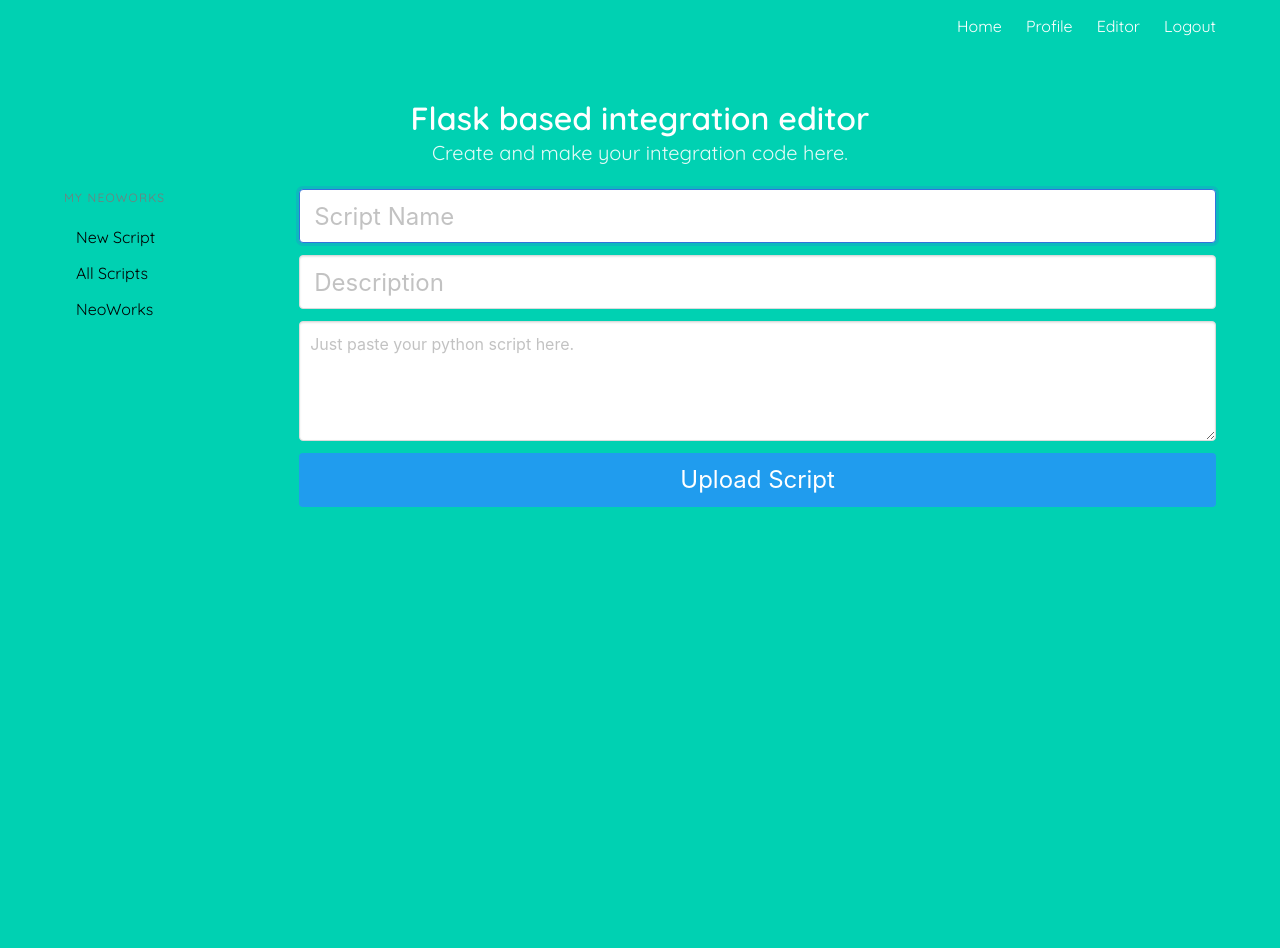
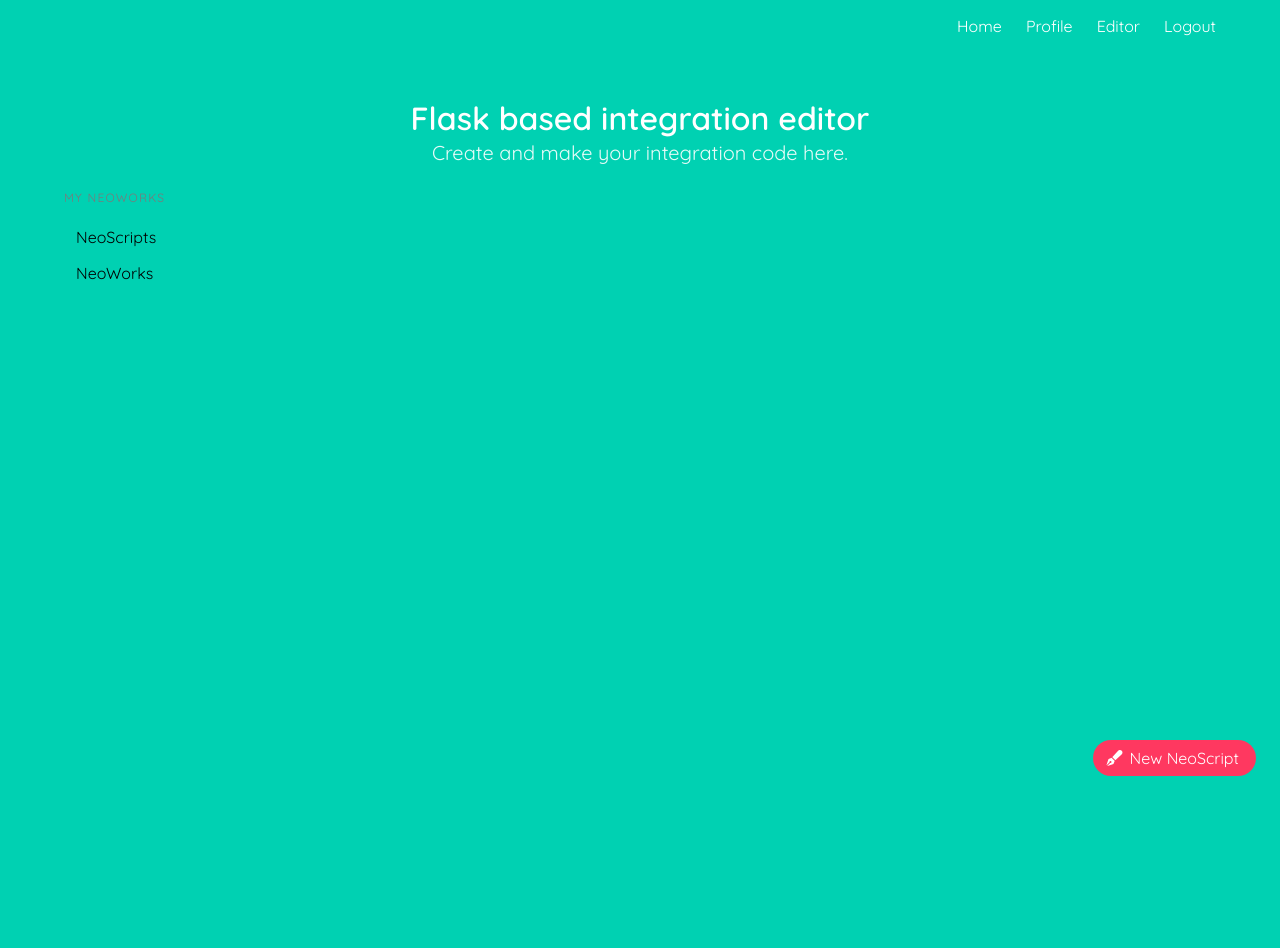
Before and after one commit to Afeef-Ayata/Neogration, a Flask app: page /editor in a window 1280 px wide. Run offline with Flask 2, Linux system fonts and the light colour scheme; the visitor is signed in with stand-in values (Sample User, id 1); parts of the project's set-up code (start-up, migrations or seed data) failed here and were passed over; some libraries are stand-ins or nearby versions.

Commit message:
NeoScript creation moved to popup

```diff
--- a/project/templates/editor.html
+++ b/project/templates/editor.html
@@ -93,16 +93,27 @@
           My NeoWorks
         </p>
         <ul id="tabs" class="menu-list">
-          <li id="newScript"><a style="color:black">New Script</a></li>
-          <li id="allScript"><a style="color:black">All Scripts</a></li>
+          <li id="newScripts"><a style="color:black">NeoScripts</a></li>
           <li id="neoWorks"><a style="color:black">NeoWorks</a></li>
         </ul>
       </aside>
       <div class="column is-four-fifths">
         <div id="tab-view-holder" class="is-large">
-          <div id="newScript">
+          <div id="newScripts">
+            <section class="has-text-left">
+            </section>
+            <div class="is-fab has-content-centered">
+              <button class="button is-danger is-rounded" onClick="toggleModal()">
+                <span class="icon">
+                  <i class="fas fa-pen-fancy"></i>
+                </span>
+                <span>New NeoScript</span>
+              </button>
+              <div class="modal">
+                <div class="modal-background" onClick="toggleModal()"></div>
+                <div class="modal-content">
+                    <div class="box">
                       <form method="POST" action="/editor">
-
                         <div class="field">
                           <div class="control">
                             <input class="input is-large" name="name" placeholder="Script Name" autofocus required>
@@ -123,13 +134,14 @@
 
                         <button class="button is-block is-info is-large is-fullwidth">Upload Script</button>
                       </form>
+
                     </div>
-          <div id="allScript">
-            <section class="has-text-left">
-            </section>
+                </div>
+              </div>
+            </div>
           </div>
           <div id="neoWorks">
-            The script groups
+            My NeoWorks
             <section class="has-text-left">
             </section>
             <div class="is-fab has-content-centered">
@@ -184,7 +196,7 @@
     tab.onclick = function(){
       showTabViewById(tab.id)
       switch(tab.id){
-        case "allScript":
+        case "newScripts":
           if (scriptList.length == 0)
             getScriptsList();
           break;
```
Lines whose indentation alone changed are shown as unchanged.
